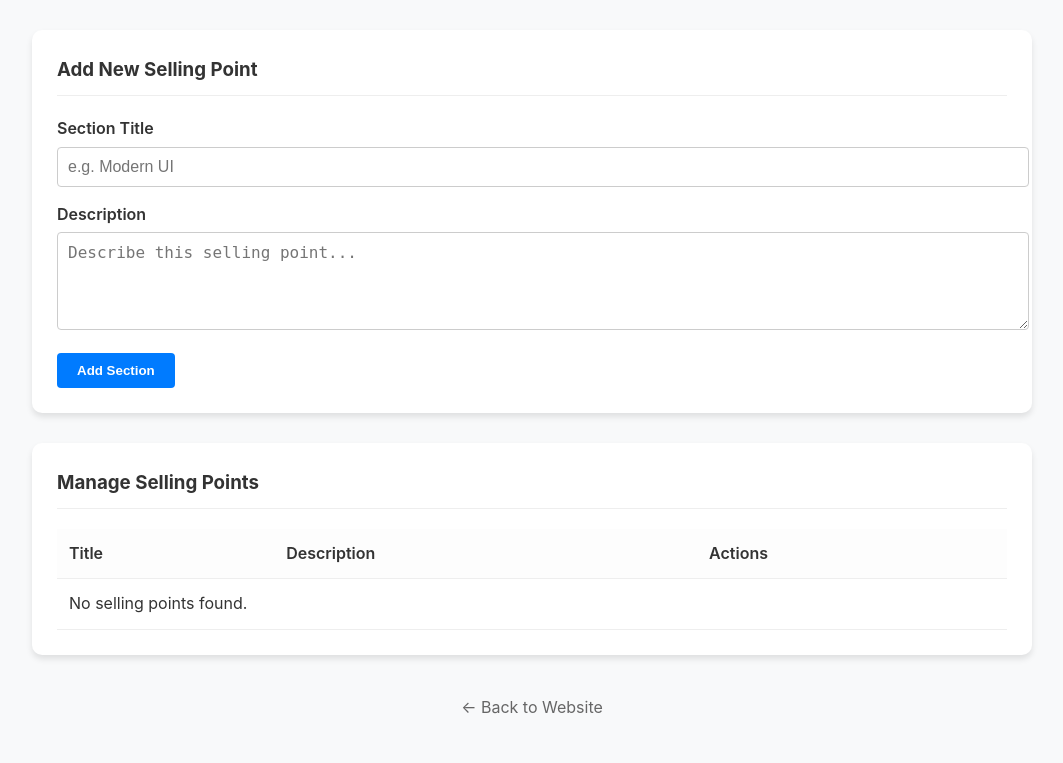
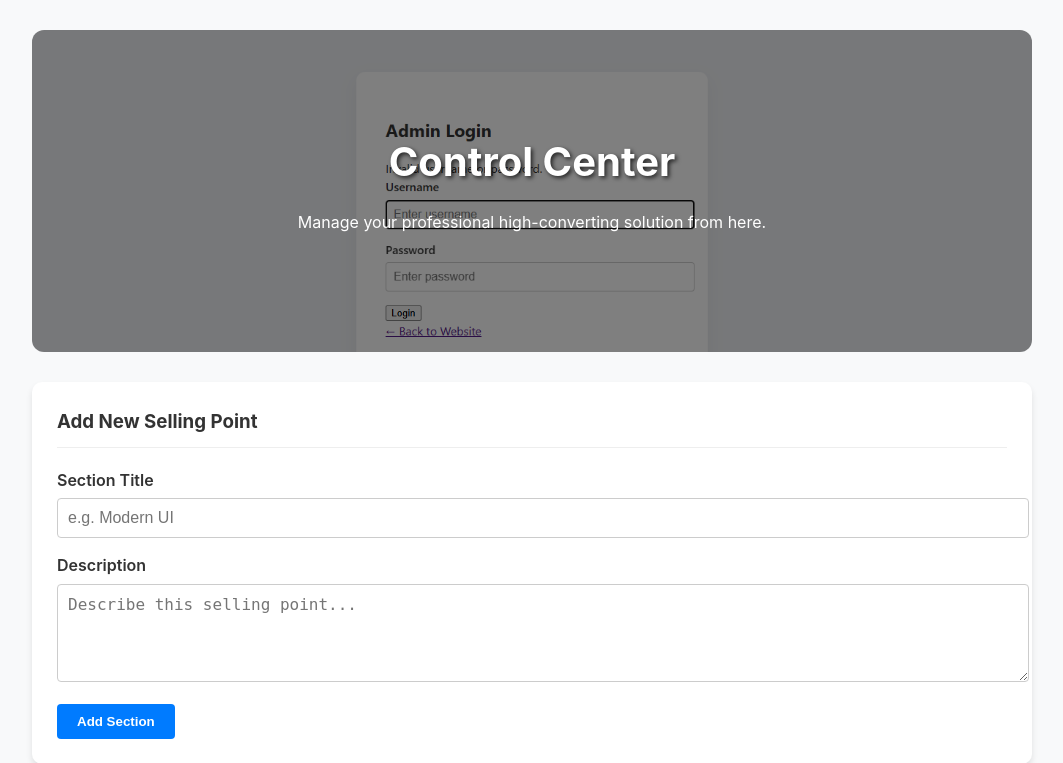
Before and after one commit to ghost123w/umuhiredivine_et, a PHP site: page /admin/dashboard.php in a window 1280 px wide. Shown: the part 108-871 px from the top of the page, without its empty margins (108-1171 px from the left). Before the commit the page ends 822 px from the top, so only its background shows below. Run offline with PHP 8.4, Linux system fonts and the light colour scheme; the visitor is signed in with stand-in values (Sample User, id 1); data comes from the database, SQL or seed files in the repository; both versions use the stored data as it was after the commit.

Commit message:
Implement dynamic professional background for admin dashboard
- Created hero section in admin/dashboard.php.
- Added PHP variable for background image path.
- Applied professional background styling (cover, center, fixed) via inline CSS.
- Included asset image for the hero background.
- Improved dashboard UI with a translucent overlay for better text readability.

Co-authored-by: ghost123w <76251002+ghost123w@users.noreply.github.com>

```diff
--- a/admin/dashboard.php
+++ b/admin/dashboard.php
@@ -2,6 +2,9 @@
 require_once '../includes/db.php';
 require_once '../includes/functions.php';
 check_login();
+
+// 1. Create a variable in PHP that stores the path to a user's image.
+$hero_bg_path = '../images/hero-bg.png';
 
 if ($_SERVER["REQUEST_METHOD"] == "POST") {
     if (!verify_csrf_token($_POST['csrf_token'] ?? '')) {
@@ -35,6 +38,27 @@ $sections = $pdo->query("SELECT * FROM content ORDER BY id ASC")->fetchAll();
     <meta name="viewport" content="width=device-width, initial-scale=1.0">
     <title>Admin Dashboard | Modern Selling Point</title>
     <link rel="stylesheet" href="../css/style.css">
+    <!-- 2. Use inline CSS in the head of the dashboard file to set that variable as the background image for a hero section. -->
+    <style>
+        .dashboard-hero {
+            background-image: url('<?php echo $hero_bg_path; ?>');
+            /* 3. Ensure the background is centered, covered, and fixed so it looks professional. */
+            background-size: cover;
+            background-position: center;
+            background-attachment: fixed;
+            padding: 100px 20px;
+            color: #fff;
+            text-align: center;
+            border-radius: 12px;
+            margin-bottom: 30px;
+            box-shadow: inset 0 0 0 1000px rgba(0,0,0,0.5); /* Overlay to make text readable */
+        }
+        .dashboard-hero h2 {
+            font-size: 2.5rem;
+            margin: 0;
+            text-shadow: 2px 2px 4px rgba(0,0,0,0.7);
+        }
+    </style>
 </head>
 <body class="admin-body">
     <div class="admin-container">
@@ -47,6 +71,12 @@ $sections = $pdo->query("SELECT * FROM content ORDER BY id ASC")->fetchAll();
         </header>
 
         <main class="admin-main">
+            <!-- Website dashboard landing page hero section -->
+            <section class="dashboard-hero">
+                <h2>Control Center</h2>
+                <p>Manage your professional high-converting solution from here.</p>
+            </section>
+
             <?php if (isset($_GET['msg'])): ?>
                 <div style="background: #d4edda; color: #155724; padding: 10px; border-radius: 4px; margin-bottom: 20px;">
                     <?php
```
Also changed, not shown: data/database.db (added), images/hero-bg.png (added).
